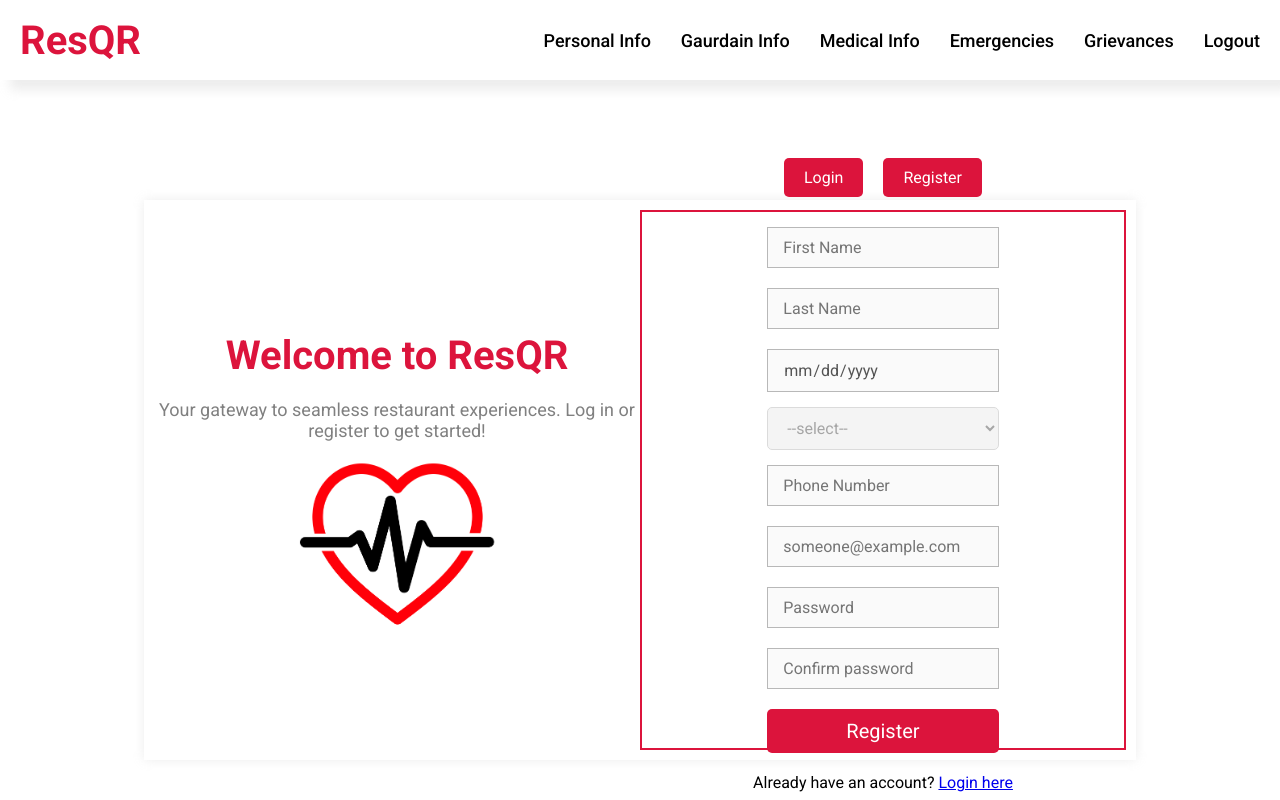
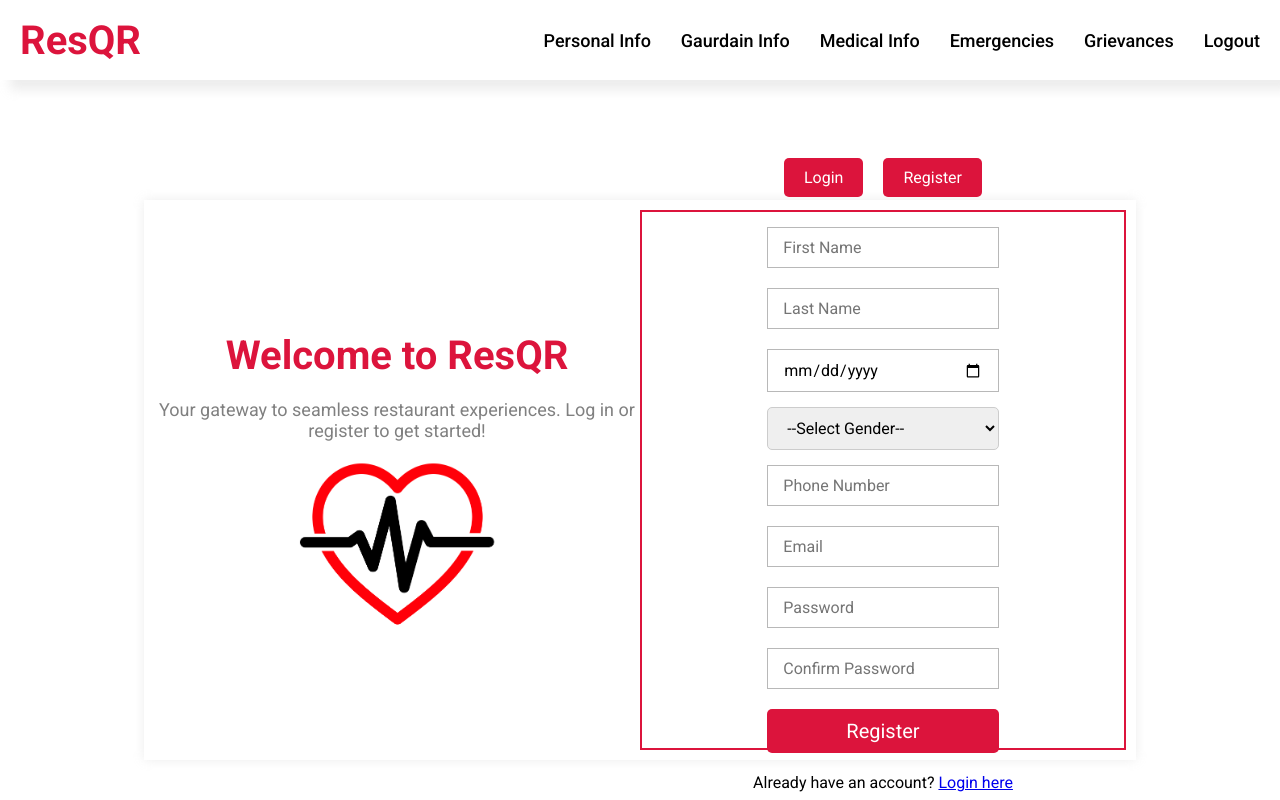
Before and after one commit to sheikabdulrafi/ResQR-Frontend, a React (Vite) app: page /user-auth in a window 1280 px wide. Both pictures are taken after a click on the button "Register". Shown: the top 800 px of the page. Built offline with nearby package versions, Linux system fonts and the light colour scheme; no server answers.

Commit message:
register logic

```diff
--- a/src/components/RegisterForm.jsx
+++ b/src/components/RegisterForm.jsx
@@ -1,39 +1,135 @@
-import React from "react";
+import { useState } from "react";
+import { useNavigate, Link } from "react-router-dom";
+import axios from "axios";
+import { toast } from "react-hot-toast";
 
-const RegisterForm = ({ isDisabled = true, showLoginLink = true, buttonText = "Register" }) => {
+const RegisterForm = () => {
+  const navigate = useNavigate();
+
+  // Form state
+  const [firstName, setFirstName] = useState("");
+  const [lastName, setLastName] = useState("");
+  const [dob, setDob] = useState("");
+  const [gender, setGender] = useState("");
+  const [phoneNumber, setPhoneNumber] = useState("");
+  const [email, setEmail] = useState("");
+  const [password, setPassword] = useState("");
+  const [confirmPassword, setConfirmPassword] = useState("");
+  const [loading, setLoading] = useState(false);
+
+  const handleSubmit = async (e) => {
+    e.preventDefault();
+
+    if (password !== confirmPassword) {
+      toast.error("Passwords do not match!");
+      return;
+    }
+
+    setLoading(true);
+    try {
+      const res = await axios.post(
+        "https://resqr-ckss.onrender.com/auth/register",
+        {
+          firstName,
+          lastName,
+          dateOfBirth: dob,
+          gender,
+          phoneNumber,
+          email,
+          password,
+        },
+        { withCredentials: true }
+      );
+
+      if (res.data.success) {
+        toast.success("Registration successful! Please login.");
+        navigate("/user-auth"); // redirect to login page
+      } else {
+        toast.error(res.data.message || "Registration failed");
+      }
+    } catch (err) {
+      console.error(err);
+      toast.error(err.response?.data?.message || "Something went wrong");
+    } finally {
+      setLoading(false);
+    }
+  };
+
+  if (loading) return <p className="text-center mt-10">Registering...</p>;
+
   return (
-    <form className="flex flex-col gap-3 max-w-md mx-auto p-4 border rounded">
-      <input type="text" placeholder="First Name" disabled={isDisabled} />
-      <input type="text" placeholder="Last Name" disabled={isDisabled} />
-      <input type="date" disabled={isDisabled} />
-      <select disabled={isDisabled}>
-        <option value="select">--select--</option>
+    <form
+      onSubmit={handleSubmit}
+      className="flex flex-col gap-3 max-w-md mx-auto p-4 border rounded mt-5"
+    >
+      <input
+        type="text"
+        placeholder="First Name"
+        value={firstName}
+        onChange={(e) => setFirstName(e.target.value)}
+        required
+      />
+      <input
+        type="text"
+        placeholder="Last Name"
+        value={lastName}
+        onChange={(e) => setLastName(e.target.value)}
+        required
+      />
+      <input
+        type="date"
+        value={dob}
+        onChange={(e) => setDob(e.target.value)}
+        required
+      />
+      <select
+        value={gender}
+        onChange={(e) => setGender(e.target.value)}
+        required
+      >
+        <option value="">--Select Gender--</option>
         <option value="male">Male</option>
         <option value="female">Female</option>
       </select>
-      <input type="text" placeholder="Phone Number" disabled={isDisabled} />
-      <input type="email" placeholder="someone@example.com" disabled={isDisabled} />
-      <input type="password" placeholder="Password" disabled={isDisabled} />
-      <input type="password" placeholder="Confirm password" disabled={isDisabled} />
-
-      {/* Submit button only visible when isDisabled is true */}
-      {isDisabled && (
+      <input
+        type="text"
+        placeholder="Phone Number"
+        value={phoneNumber}
+        onChange={(e) => setPhoneNumber(e.target.value)}
+        required
+      />
+      <input
+        type="email"
+        placeholder="Email"
+        value={email}
+        onChange={(e) => setEmail(e.target.value)}
+        required
+      />
+      <input
+        type="password"
+        placeholder="Password"
+        value={password}
+        onChange={(e) => setPassword(e.target.value)}
+        required
+      />
+      <input
+        type="password"
+        placeholder="Confirm Password"
+        value={confirmPassword}
+        onChange={(e) => setConfirmPassword(e.target.value)}
+        required
+      />
       <input
         type="submit"
-          value={buttonText}
+        value="Register"
         className="mt-2 bg-blue-500 text-white p-2 rounded cursor-pointer"
       />
-      )}
-
-      {/* Show login link only if showLoginLink is true */}
-      {isDisabled && showLoginLink && (
       <p className="mt-3 text-sm">
         Already have an account?{" "}
-          <a href="/user-auth" className="text-blue-500 underline">
+        <Link to="/user-auth" className="text-blue-500 underline">
           Login here
-          </a>
+        </Link>
       </p>
-      )}
     </form>
   );
 };
```
Lines whose indentation alone changed are shown as unchanged.
